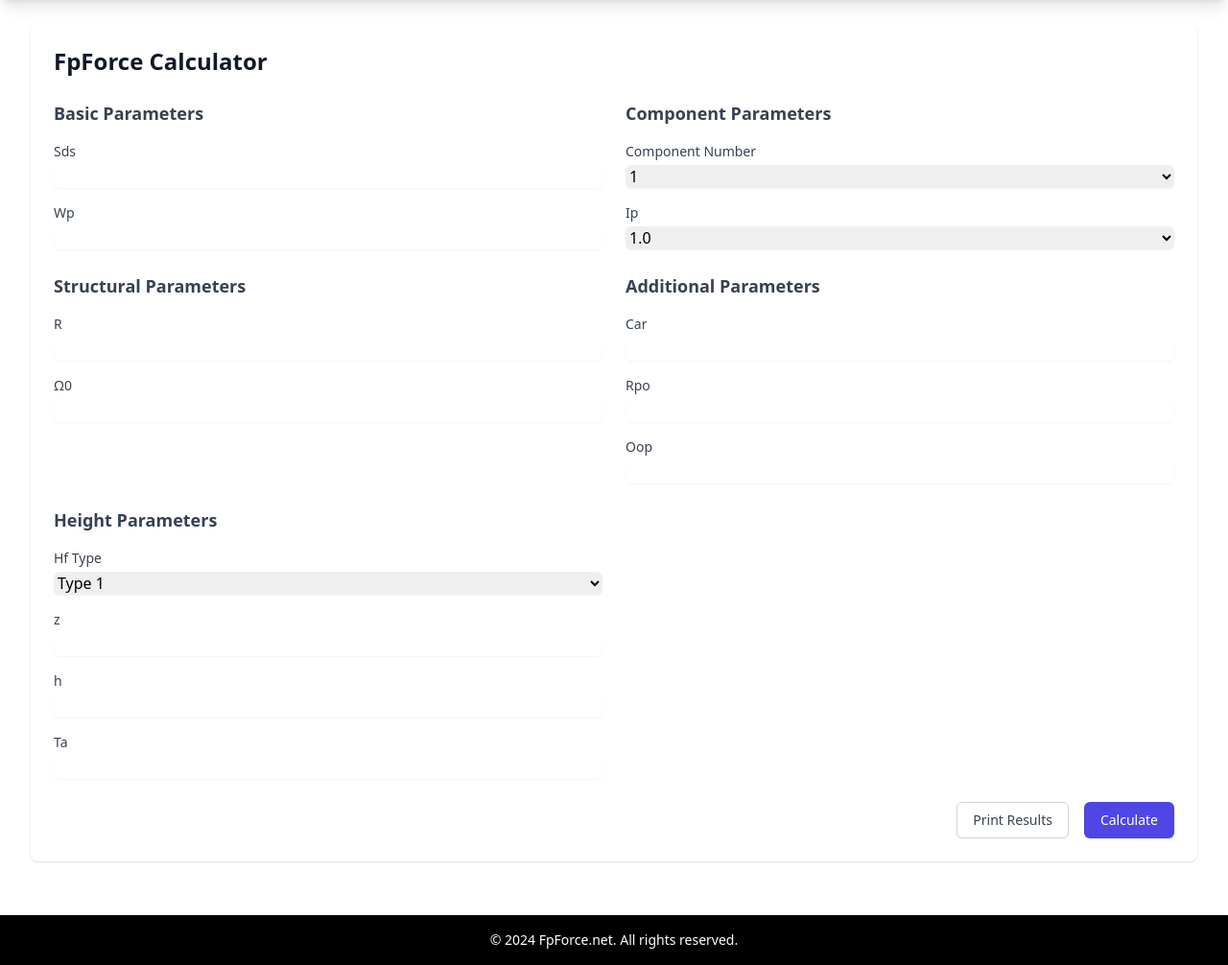
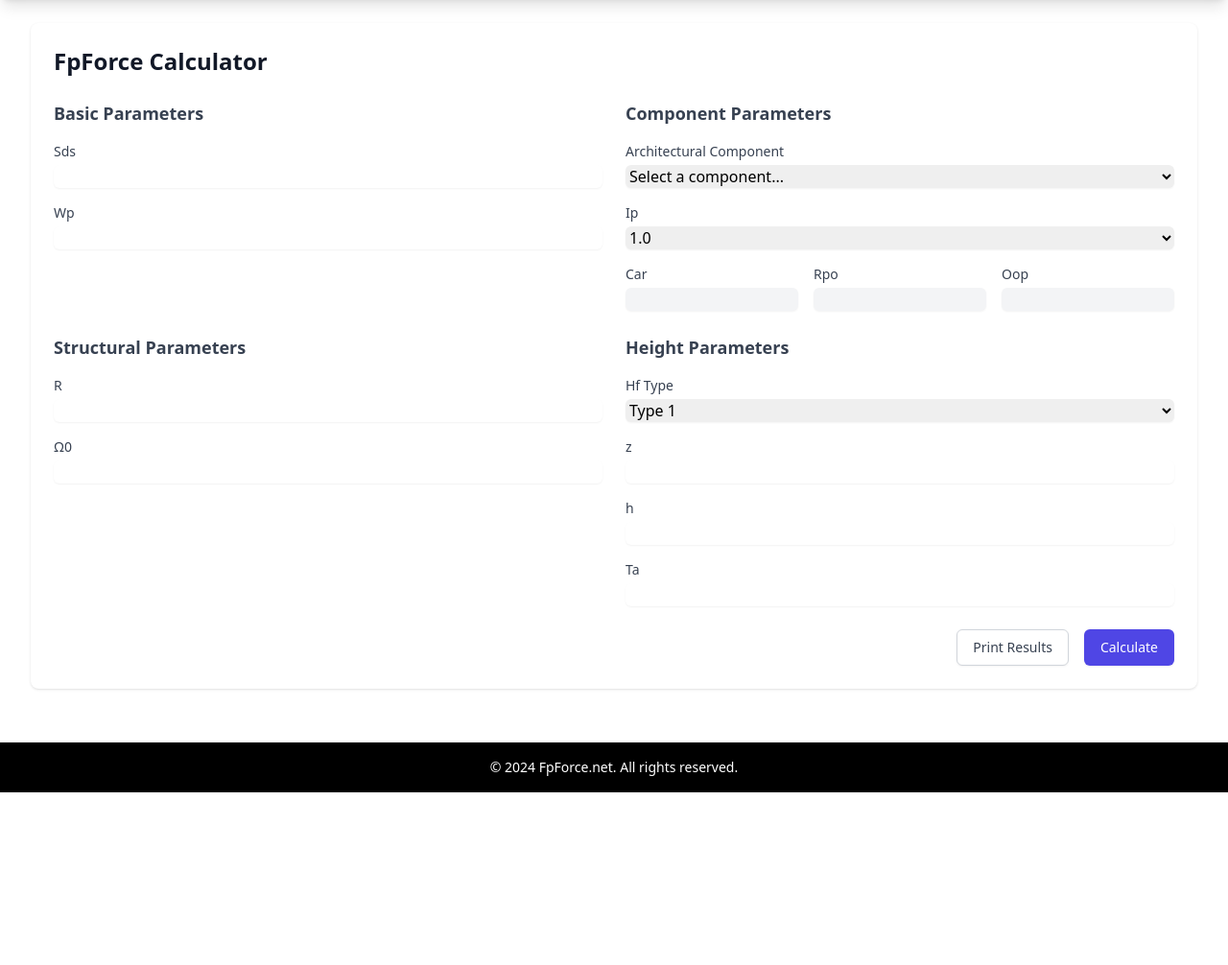
Before and after one commit to aclozovoy/FpForceCalculator, a Flask app: page / in a window 1280 px wide. Shown: the part 64-1070 px from the top of the page at 96% size. After the commit the page ends 890 px from the top, so only its background shows below. Run offline with Flask 3, Linux system fonts and the light colour scheme; some libraries are stand-ins or nearby versions.

Commit message:
Refactor component parameters: Move Car, Rpo, and Oop to Component Parameters section, make them read-only, and auto-populate from architectural component selection

```diff
--- a/flask-app/app/templates/main.html
+++ b/flask-app/app/templates/main.html
@@ -31,12 +31,62 @@
 				<h2 class="text-lg font-semibold text-gray-700">Component Parameters</h2>
 
 				<div>
-					<label for="CompNum" class="block text-sm font-medium text-gray-700">Component Number</label>
+					<label for="CompNum" class="block text-sm font-medium text-gray-700">Architectural Component</label>
 					<select id="CompNum" name="CompNum" required
 							class="mt-1 block w-full rounded-md border-gray-300 shadow-sm focus:border-indigo-500 focus:ring-indigo-500">
-						<option value="1">1</option>
-						<option value="2">2</option>
-						<option value="3">3</option>
+						<option value="">Select a component...</option>
+						<optgroup label="Interior nonstructural walls and partitions">
+							<option value="1">Light frame < 9 ft (2.74 m) in height</option>
+							<option value="2">Light frame > 9 ft (2.74 m) in height</option>
+							<option value="3">Reinforced masonry</option>
+							<option value="4">All other walls and partitions</option>
+						</optgroup>
+						<optgroup label="Cantilever elements (unbraced or braced to structure below its center of mass)">
+							<option value="5">Parapets and cantilever interior nonstructural walls</option>
+							<option value="6">Chimneys where laterally braced or supported by the structural frame</option>
+						</optgroup>
+						<optgroup label="Cantilever elements (braced to structural frame above its center of mass)">
+							<option value="7">Parapets</option>
+							<option value="8">Chimneys</option>
+							<option value="9">Exterior nonstructural walls</option>
+						</optgroup>
+						<optgroup label="Exterior nonstructural wall elements and connections">
+							<option value="10">Wall element</option>
+							<option value="11">Body of wall panel connections</option>
+							<option value="12">Fasteners of the connecting system</option>
+						</optgroup>
+						<optgroup label="Veneer">
+							<option value="13">Limited-deformability elements and attachments</option>
+							<option value="14">Low-deformability elements and attachments</option>
+						</optgroup>
+						<optgroup label="Penthouses">
+							<option value="15">Seismic Force-Resisting Systems with R > 6</option>
+							<option value="16">Seismic Force-Resisting Systems with 4 < R < 6</option>
+							<option value="17">Seismic Force-Resisting Systems with R < 4</option>
+							<option value="18">Other Systems</option>
+						</optgroup>
+						<optgroup label="Ceilings">
+							<option value="19">All</option>
+						</optgroup>
+						<optgroup label="Cabinets">
+							<option value="20">Permanent floor-supported storage cabinets > 6 ft</option>
+							<option value="21">Permanent floor-supported library shelving > 6 ft</option>
+							<option value="22">Laboratory equipment</option>
+						</optgroup>
+						<optgroup label="Access Floors">
+							<option value="23">Special access floors</option>
+							<option value="24">All other</option>
+						</optgroup>
+						<optgroup label="Other Components">
+							<option value="25">Appendages and ornamentations</option>
+							<option value="26">Signs and billboards</option>
+							<option value="27">Other rigid components</option>
+							<option value="28">High-deformability elements and attachments</option>
+							<option value="29">Limited-deformability elements and attachments</option>
+							<option value="30">Low-deformability materials and attachments</option>
+							<option value="31">Egress stairways not part of the building seismic force-resisting system</option>
+							<option value="32">Egress stairs and ramp fasteners and attachments</option>
+						</optgroup>
 					</select>
 				</div>
 
@@ -47,6 +97,26 @@
 						<option value="1">1.0</option>
 						<option value="1.5">1.5</option>
 					</select>
+				</div>
+
+				<div class="grid grid-cols-3 gap-4">
+					<div>
+						<label for="Car" class="block text-sm font-medium text-gray-700">Car</label>
+						<input type="number" step="0.01" id="Car" name="Car" required readonly
+							   class="mt-1 block w-full rounded-md border-gray-300 shadow-sm focus:border-indigo-500 focus:ring-indigo-500 bg-gray-100">
+					</div>
+
+					<div>
+						<label for="Rpo" class="block text-sm font-medium text-gray-700">Rpo</label>
+						<input type="number" step="0.01" id="Rpo" name="Rpo" required readonly
+							   class="mt-1 block w-full rounded-md border-gray-300 shadow-sm focus:border-indigo-500 focus:ring-indigo-500 bg-gray-100">
+					</div>
+
+					<div>
+						<label for="Oop" class="block text-sm font-medium text-gray-700">Oop</label>
+						<input type="number" step="0.01" id="Oop" name="Oop" required readonly
+							   class="mt-1 block w-full rounded-md border-gray-300 shadow-sm focus:border-indigo-500 focus:ring-indigo-500 bg-gray-100">
+					</div>
 				</div>
 			</div>
 		</div>
@@ -69,31 +139,6 @@
 				</div>
 			</div>
 
-			<!-- Additional Parameters -->
-			<div class="space-y-4">
-				<h2 class="text-lg font-semibold text-gray-700">Additional Parameters</h2>
-
-				<div>
-					<label for="Car" class="block text-sm font-medium text-gray-700">Car</label>
-					<input type="number" step="0.01" id="Car" name="Car" required
-						   class="mt-1 block w-full rounded-md border-gray-300 shadow-sm focus:border-indigo-500 focus:ring-indigo-500">
-				</div>
-
-				<div>
-					<label for="Rpo" class="block text-sm font-medium text-gray-700">Rpo</label>
-					<input type="number" step="0.01" id="Rpo" name="Rpo" required
-						   class="mt-1 block w-full rounded-md border-gray-300 shadow-sm focus:border-indigo-500 focus:ring-indigo-500">
-				</div>
-
-				<div>
-					<label for="Oop" class="block text-sm font-medium text-gray-700">Oop</label>
-					<input type="number" step="0.01" id="Oop" name="Oop" required
-						   class="mt-1 block w-full rounded-md border-gray-300 shadow-sm focus:border-indigo-500 focus:ring-indigo-500">
-				</div>
-			</div>
-		</div>
-
-		<div class="grid grid-cols-1 md:grid-cols-2 gap-6">
 			<!-- Height Parameters -->
 			<div class="space-y-4">
 				<h2 class="text-lg font-semibold text-gray-700">Height Parameters</h2>
@@ -167,6 +212,38 @@
 
 {% block scripts %}
 <script>
+// Handle architectural component selection
+document.getElementById('CompNum').addEventListener('change', function() {
+	const componentName = this.options[this.selectedIndex].text;
+	if (componentName && componentName !== 'Select a component...') {
+		// Make an AJAX call to get the component parameters
+		fetch('/get_component_params', {
+			method: 'POST',
+			headers: {
+				'Content-Type': 'application/json',
+			},
+			body: JSON.stringify({ component_name: componentName })
+		})
+		.then(response => response.json())
+		.then(data => {
+			if (data.success) {
+				// Update the input fields with the component parameters
+				document.getElementById('Car').value = data.params.Car;
+				document.getElementById('Rpo').value = data.params.Rpo;
+				document.getElementById('Oop').value = data.params.Oop;
+			}
+		})
+		.catch(error => {
+			console.error('Error getting component parameters:', error);
+		});
+	} else {
+		// Clear the fields if no component is selected
+		document.getElementById('Car').value = '';
+		document.getElementById('Rpo').value = '';
+		document.getElementById('Oop').value = '';
+	}
+});
+
 document.getElementById('calculatorForm').addEventListener('submit', async (e) => {
 	e.preventDefault();
 
--- a/flask-app/app/views.py
+++ b/flask-app/app/views.py
@@ -143,3 +143,21 @@ def printout():
                              OopFp=OopFp)
     except Exception as e:
         return jsonify({'success': False, 'error': str(e)}), 400
+
+@views.route('/get_component_params', methods=['POST'])
+def get_component_params():
+    try:
+        data = request.get_json()
+        component_name = data.get('component_name')
+
+        if not component_name:
+            return jsonify({'success': False, 'error': 'Component name is required'}), 400
+
+        params = getArchitecturalComponentParams(component_name)
+
+        return jsonify({
+            'success': True,
+            'params': params
+        })
+    except Exception as e:
+        return jsonify({'success': False, 'error': str(e)}), 400
```
Also changed, not shown: flask-app/app/functions.py (+39 -0 lines), flask-app/app/static/js/scripts.js (+35 -0 lines).
